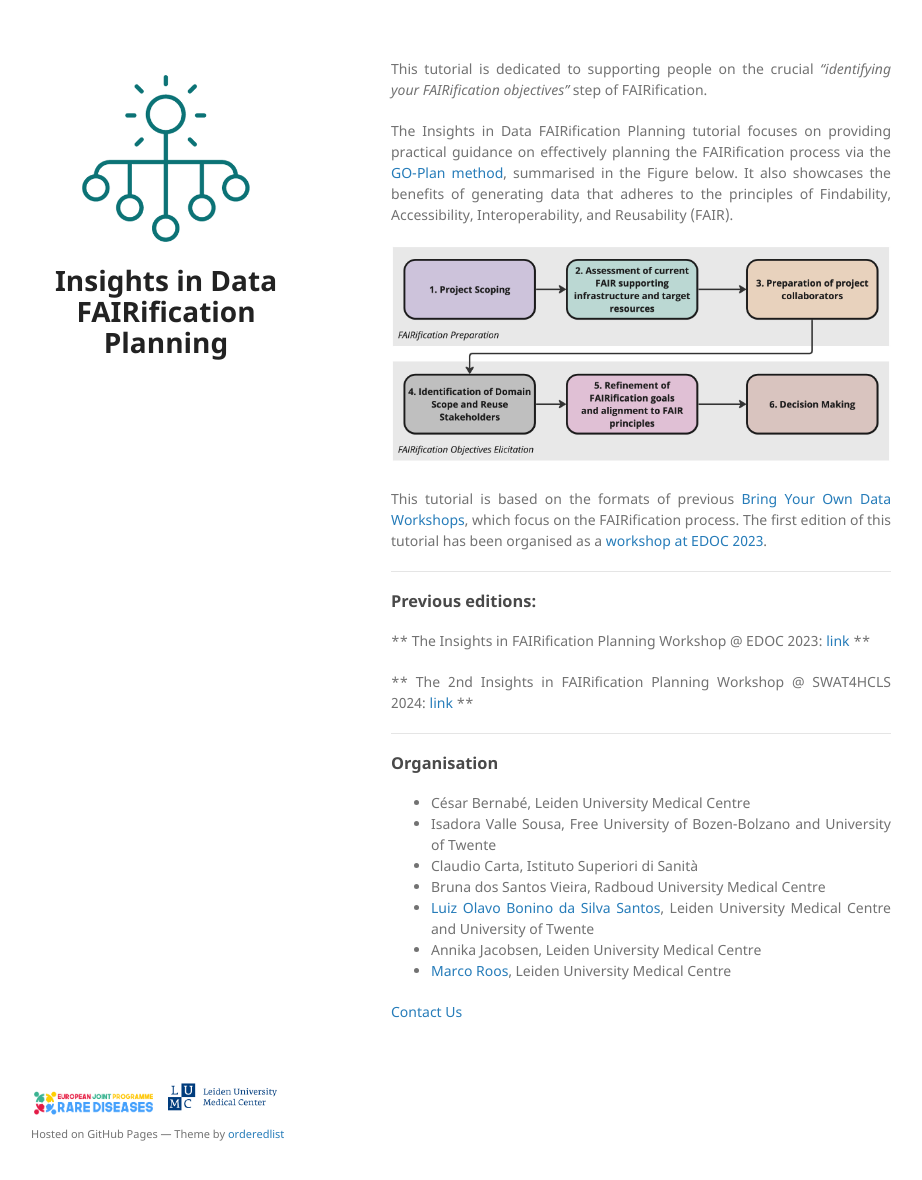
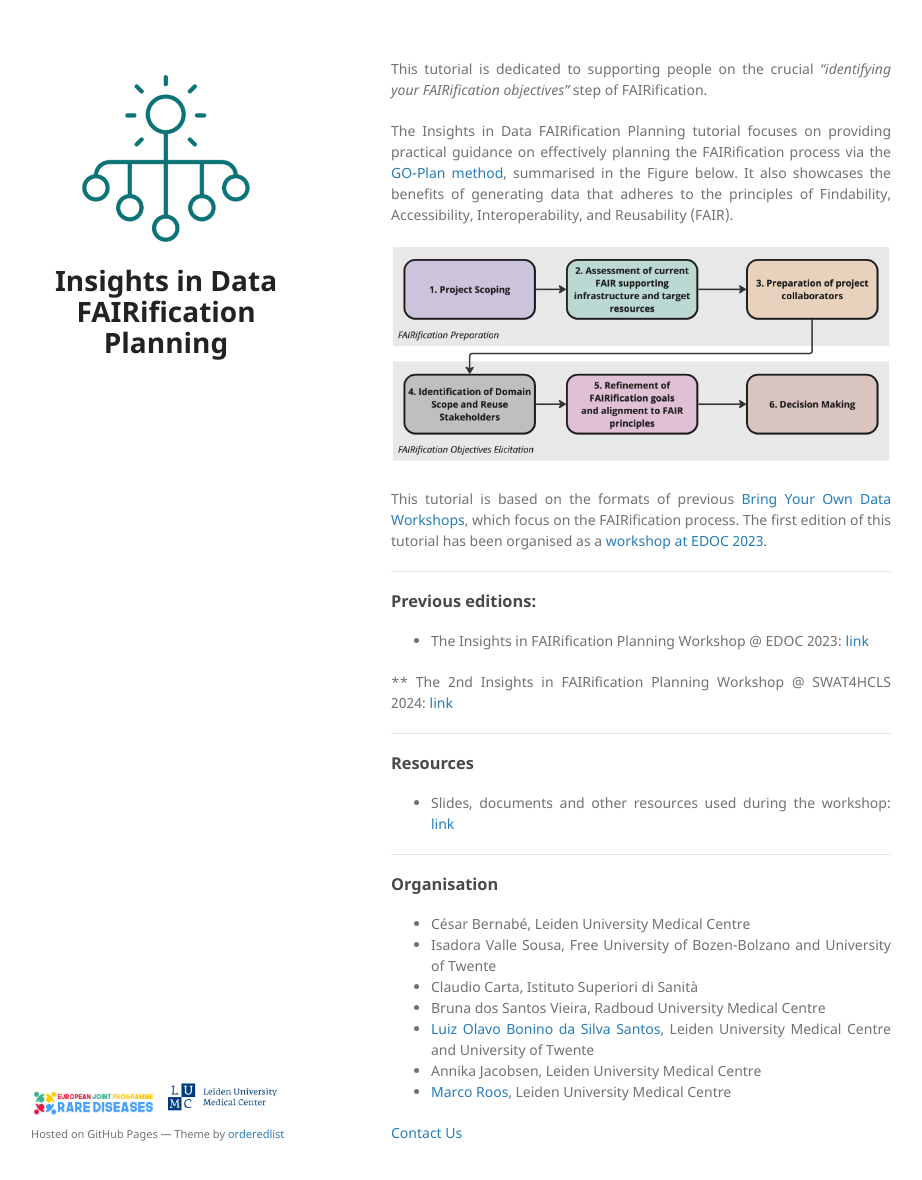
Before and after one commit to FAIRification-Planning/FAIRification-Planning.github.io, a Jekyll site: the page built from index.md, in a window 1280 px wide and 1213 px high. Shown: the top 1180 px of the window, without its empty margins (179-1101 px from the left). Built offline with Jekyll 4.4.1, drawn with Linux system fonts in a browser that asks for light colours; the repository's description, which GitHub fills in, is left out.

Commit message:
Updating site to 'tba'

```diff
--- a/index.md
+++ b/index.md
@@ -20,9 +20,9 @@ This tutorial is based on the formats of previous [Bring Your Own Data Workshops
 
 ### Previous editions:
 
-** The Insights in FAIRification Planning Workshop @ EDOC 2023: [link](https://www.rug.nl/research/bernoulli/conf/edoc-2023/workshops/) ** <br/>
+* The Insights in FAIRification Planning Workshop @ EDOC 2023: [link](https://www.rug.nl/research/bernoulli/conf/edoc-2023/workshops/) <br/>
 
-** The 2nd Insights in FAIRification Planning Workshop @ SWAT4HCLS 2024: [link](https://drive.google.com/file/d/18OssIT64ju6zTBh9Nv7XgQXtpzANjWEo/view) ** <br/>
+** The 2nd Insights in FAIRification Planning Workshop @ SWAT4HCLS 2024: [link](https://drive.google.com/file/d/18OssIT64ju6zTBh9Nv7XgQXtpzANjWEo/view)<br/>
 
 <!-- ### (Tentative) Program:
 
@@ -43,9 +43,13 @@ Applying GO-Plan's phases 4-6 on the mock-case scenario, and discussion on FAIRi
 ### GO-Plan
 
 #### During the BYOFO workshop, participants will experiment with [GO-Plan](./motivation.html), a method for the identification of FAIRification objectives.
+-->
 
+---
 
---- -->
+### Resources
+
+* Slides, documents and other resources used during the workshop: [link](https://github.com/hbcesar/GO-Plan-Workshop/wiki)
 
 <!-- ### Registration
 * Registration: register at the [SWAT4HCLS Website](https://www.swat4ls.org/){:target="_blank"}
```
